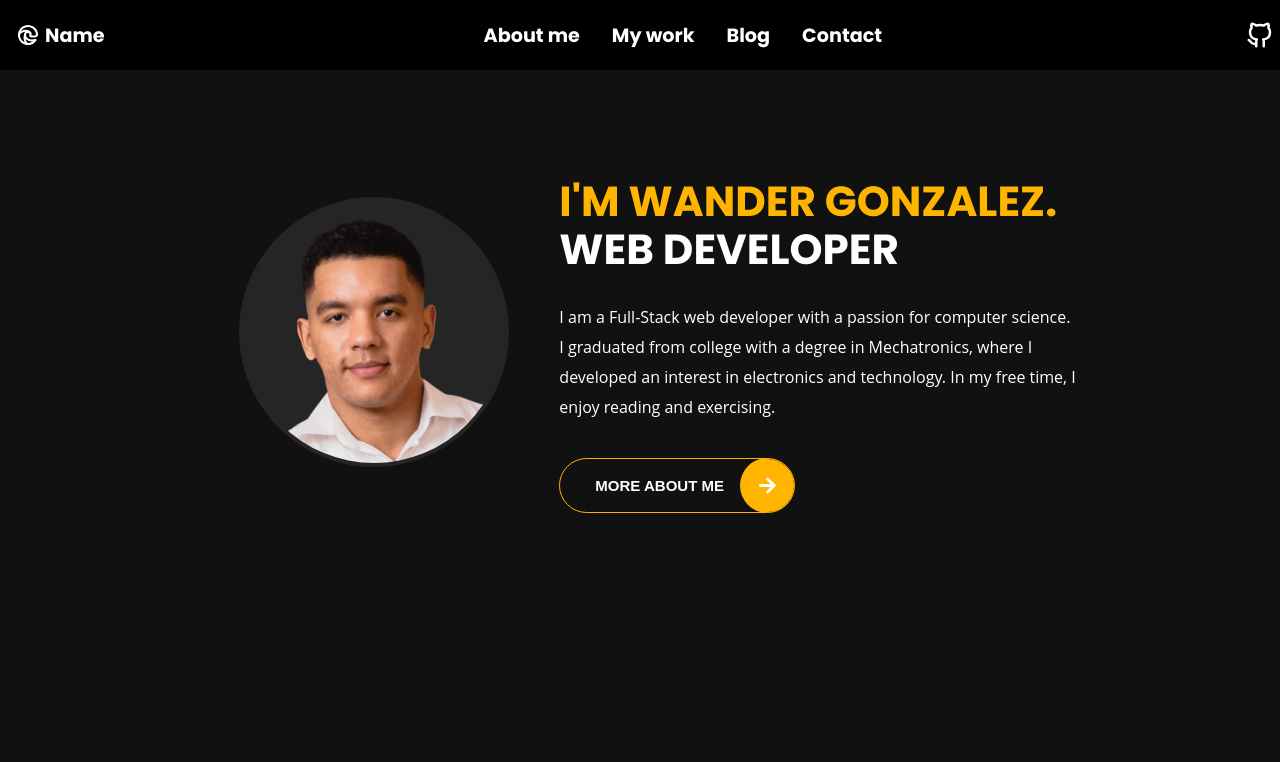
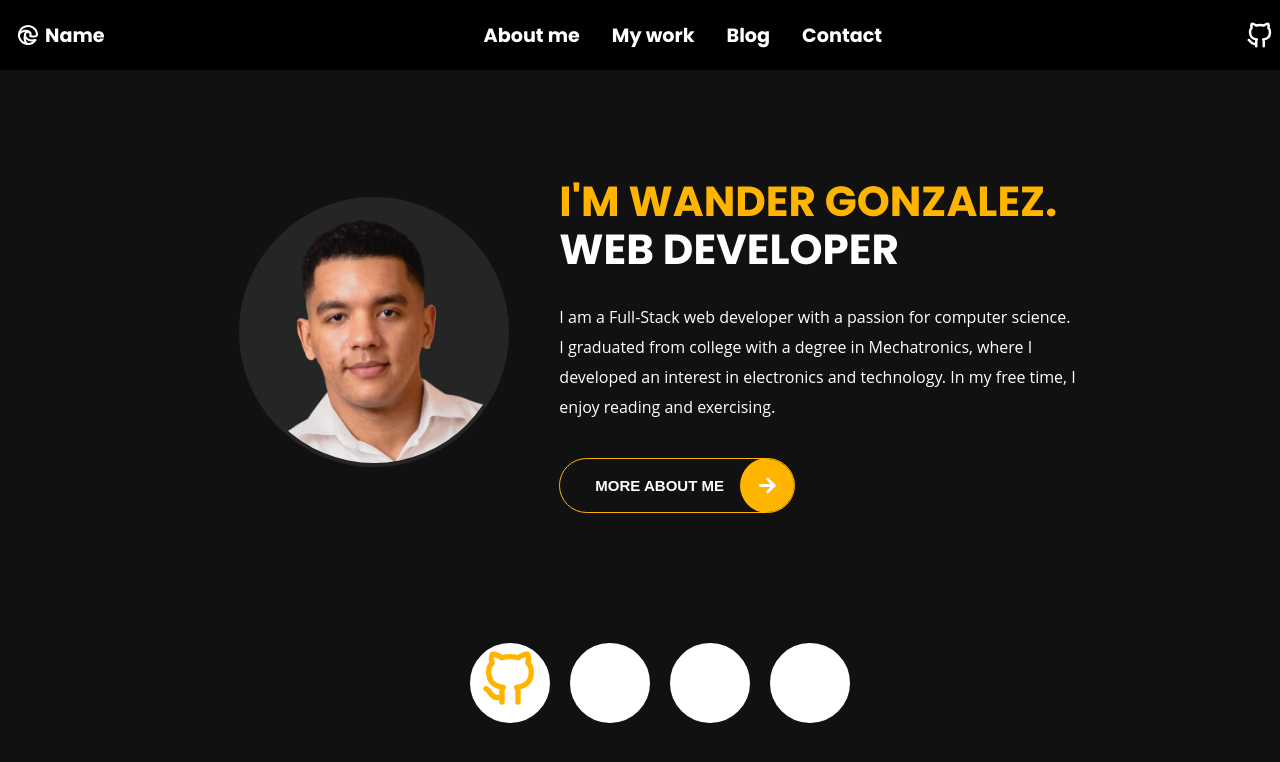
Before and after one commit to wandergithub/w-portfolio, a React (Create React App) app: page / in a window 1280 px wide. Shown: the top 762 px of the page. Built offline with nearby package versions, Linux system fonts and the light colour scheme.

Commit message:
Add social media icons

```diff
--- a/src/components/About/About.js
+++ b/src/components/About/About.js
@@ -2,9 +2,18 @@ import Button from "../shared/Button/Button";
 import "./About.scss";
 import me from "./assets/me.webp";
 import { FaArrowRight } from "react-icons/fa";
+import { TbBrandGithub } from "react-icons/tb";
 
 const About = () => {
   return (
+    <div
+      style={{
+        display: "flex",
+        flexDirection: "column",
+        alignItems: "center",
+        gap: "40px",
+      }}
+    >
       <div className="about">
         <div className="me">
           <img src={me} />
@@ -16,13 +25,36 @@ const About = () => {
             <span>Web Developer</span>
           </h1>
           <p className="text-p">
-          I am a Full-Stack web developer with a passion for computer science. I
-          graduated from college with a degree in Mechatronics, where I
-          developed an interest in electronics and technology. In my free time,
-          I enjoy reading and exercising.
+            I am a Full-Stack web developer with a passion for computer science.
+            I graduated from college with a degree in Mechatronics, where I
+            developed an interest in electronics and technology. In my free
+            time, I enjoy reading and exercising.
           </p>
           <Button name={"More about me"} iconComponent={<FaArrowRight />} />
         </div>
+      </div>
+      <ul>
+        <li>
+          <a href="#">
+            <TbBrandGithub title="Github icon" size={"2em"} className="icon" />{" "}
+          </a>
+        </li>
+        <li>
+          <a href="#">
+            <i className="fab fa-twitter icon"></i>
+          </a>
+        </li>
+        <li>
+          <a href="#">
+            <i className="fab fa-linkedin-in icon"></i>
+          </a>
+        </li>
+        <li>
+          <a href="#">
+            <i className="fab fa-google-plus-g icon"></i>
+          </a>
+        </li>
+      </ul>
     </div>
   );
 };
--- a/src/components/About/About.scss
+++ b/src/components/About/About.scss
@@ -24,6 +24,83 @@
 
 .about-content {
   max-width: 40.3333%;
+}
+
+// Social media icons
+
+ul {
+  display: flex;
+  margin-top: 70px;
+}
+
+ul li {
+  list-style: none;
+}
+
+ul li a {
+  width: 80px;
+  height: 80px;
+  background-color: #fff;
+  text-align: center;
+  line-height: 80px;
+  font-size: 35px;
+  margin: 0 10px;
+  display: block;
+  border-radius: 50%;
+  position: relative;
+  overflow: hidden;
+  border: 3px solid #fff;
+  z-index: 1;
+}
+
+ul li a .icon {
+  position: relative;
+  color: $primary-color;
+  transition: 0.5s;
+  z-index: 3;
+  background: transparent;
+  font-size: 2rem;
+  cursor: pointer;
+  outline: none;
+  top: 0rem;
+  right: 0rem;
+}
+
+ul li a:hover .icon {
+  color: #fff;
+  transform: rotateY(360deg);
+}
+
+ul li a:before {
+  content: "";
+  position: absolute;
+  top: 100%;
+  left: 0;
+  width: 100%;
+  height: 100%;
+  background: #f00;
+  transition: 0.5s;
+  z-index: 2;
+}
+
+ul li a:hover:before {
+  top: 0;
+}
+
+ul li:nth-child(1) a:before {
+  background: #3b5999;
+}
+
+ul li:nth-child(2) a:before {
+  background: #55acee;
+}
+
+ul li:nth-child(3) a:before {
+  background: #0077b5;
+}
+
+ul li:nth-child(4) a:before {
+  background: #dd4b39;
 }
 
 @media screen and (max-width: 768px) {
--- a/src/components/ProjectCard/ProjectCard.js
+++ b/src/components/ProjectCard/ProjectCard.js
@@ -4,12 +4,12 @@ const ProjectCard = (props) => {
   const { image, title, description, links } = props;
 
   return (
-    <div class="card">
-      <div class="image">
+    <div className="card">
+      <div className="image">
         <img src={image} />
       </div>
-      <div class="details">
-        <div class="center">
+      <div className="details">
+        <div className="center">
           <h1>
             {title}
             <br />
--- a/src/components/Work/Work.js
+++ b/src/components/Work/Work.js
@@ -61,7 +61,7 @@ const Work = () => {
   return (
     <>
       <div
-        class="title-section text-left text-sm-center aos-init aos-animate"
+        className="title-section text-left text-sm-center aos-init aos-animate"
         data-aos="fade-up"
         data-aos-duration="1200"
       >
@@ -69,7 +69,7 @@ const Work = () => {
           my
           <span>portfolio</span>
         </h1>
-        <span class="title-bg">works</span>
+        <span className="title-bg">works</span>
       </div>
 
       <div className="project-container">
```
Lines whose indentation alone changed are shown as unchanged.
